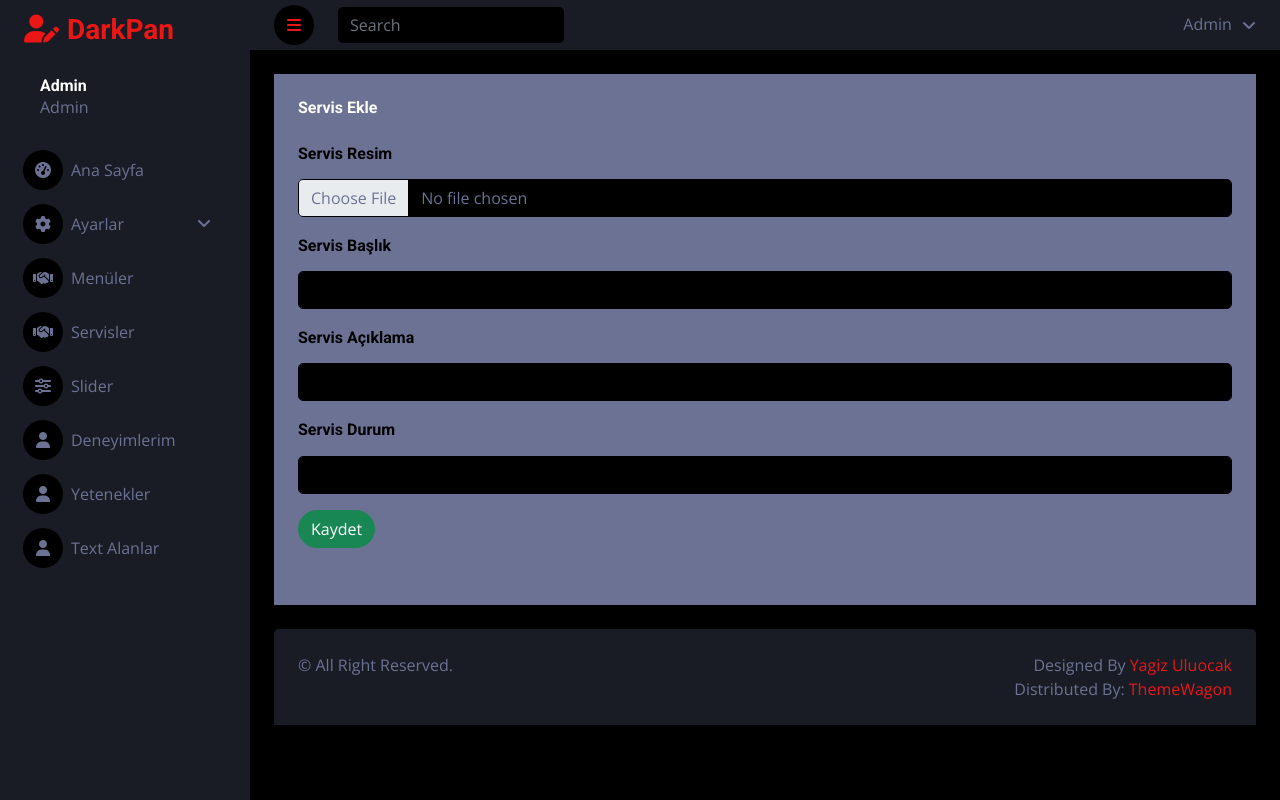
After one commit to YagizUluocak/PHP-Kurumsal-Tanitim-Web-Site, a PHP site: page /admin/pages/servis-ekle.php in a window 1280 px wide. The commit adds this page. Run offline with PHP 8.4, Linux system fonts and the light colour scheme; tables that the repository leaves empty or names only in its code hold one stand-in row (values such as "Sample post"); some libraries are stand-ins or nearby versions.

Commit message:
Admin-servis-islemleri

```diff
--- a/admin/classes/functions.class.php
+++ b/admin/classes/functions.class.php
@@ -2,7 +2,7 @@
 class Veri extends Db
 {
     private $tablo_ad;
-    private $tablolar = ['slider','test','hakkimizda'];
+    private $tablolar = ['slider','servis','hakkimizda'];
 
     private $id_alan_isim;
     private $tablo_id;
@@ -123,4 +123,80 @@ class Slider extends Db
     }
 }
 
+class Servis extends Db
+{
+    private $servis_id;
+    private $servis_ad;
+    private $servis_aciklama;
+    private $servis_durum;
+    private $servis_resim;
+
+
+    public function servisEkle()
+    {
+        $this->servis_ad = htmlspecialchars($_POST['servis_ad'], ENT_QUOTES);
+        $this->servis_aciklama = htmlspecialchars($_POST['servis_aciklama'], ENT_QUOTES);
+        $this->servis_resim = $_FILES["servis_resim"];
+        $this->servis_durum = htmlspecialchars($_POST['servis_durum'], ENT_QUOTES);
+
+        $dest_path = "../../images/servis/";
+        $this->servis_resim = $_FILES["servis_resim"]["name"];
+        $fileSourcePath = $_FILES["servis_resim"]["tmp_name"];
+        $fileDestPath = $dest_path . $this->servis_resim;
+        move_uploaded_file($fileSourcePath, $fileDestPath);
+
+        $query = "INSERT INTO servis(servis_ad, servis_aciklama, servis_durum, servis_resim) VALUES (:servis_ad, :servis_aciklama, :servis_durum, :servis_resim)";
+        $stmt = $this->connect()->prepare($query);
+
+        $stmt->bindParam(':servis_ad', $this->servis_ad);
+        $stmt->bindParam(':servis_aciklama', $this->servis_aciklama);
+        $stmt->bindParam(':servis_durum', $this->servis_durum);
+        $stmt->bindParam(':servis_resim', $this->servis_resim);
+
+        return $stmt->execute();
+    }
+
+    public function servisGuncelle()
+    {
+        $this->servis_id = $_GET['servis_id'];
+        $this->servis_ad = htmlspecialchars($_POST['servis_ad'], ENT_QUOTES);
+        $this->servis_aciklama = htmlspecialchars($_POST['servis_aciklama'], ENT_QUOTES);
+        $this->servis_durum = htmlspecialchars($_POST['servis_durum'], ENT_QUOTES);
+        $this->servis_resim = $_FILES["servis_resim"];
+
+        $resimadi = null;
+        if(isset($_FILES['servis_resim'])&& $_FILES['servis_resim']['error'] === UPLOAD_ERR_OK){
+
+            $resimadi = $_FILES['servis_resim']['name'];
+            $hedefKlasor = '../../images/servis/';
+            $hedefDosya = $hedefKlasor.$resimadi;
+
+            if(move_uploaded_file($_FILES['servis_resim']['tmp_name'], $hedefDosya)){
+                $resimadi = $resimadi;
+            }else{
+                echo "Resim Yükleme İşlemi Başarısız Oldu!";
+            }
+        }
+
+        $query = "UPDATE servis SET servis_ad=:servis_ad, servis_aciklama=:servis_aciklama, servis_durum=:servis_durum";
+
+        if($resimadi){
+            $query .=", servis_resim=:servis_resim";
+        }
+        $query .= " WHERE servis_id=:servis_id";
+        $stmt =$this->connect()->prepare($query);
+        $params = [
+            'servis_id'=> $this->servis_id,
+            'servis_ad' => $this->servis_ad,
+            'servis_aciklama' => $this->servis_aciklama,
+            'servis_durum' => $this->servis_durum
+        ];
+
+        if($resimadi){
+            $params['servis_resim'] = $resimadi;
+        }
+        return $stmt->execute($params);
+    }
+}
+
 ?>
--- /dev/null
+++ b/admin/controller/servis.controller.php
@@ -0,0 +1,65 @@
+<?php
+
+    $tablo_Ad = "servis";
+    $id_alan_isim = "servis_id";
+
+    //Veri Listele
+    $Veri = new Veri();
+    $VeriGetir = $Veri->veriGetir("servis");
+
+    //VeriIdGetir
+    if(isset($_GET[$id_alan_isim]))
+    {
+        $tablo_id = $_GET["servis_id"];
+        $VeriId = new Veri();
+        $veriIdGetir = $VeriId->veriIdGetir($tablo_Ad, $id_alan_isim, $tablo_id);
+    }
+
+     // VERİ SİL
+     if(isset($_GET['islem']) && $_GET['islem'] === 'ServisSil')
+     {
+        $tablo_id = $_GET[$id_alan_isim];
+        $VeriSil = $Veri->veriSil($tablo_Ad, $id_alan_isim, $tablo_id);
+
+        if($VeriSil)
+        {
+            echo "<script>window.location.href='servis.php?ServisSil=ok';</script>";
+            exit;
+        }
+        else
+        {
+            echo "<script>window.location.href='servis.php?ServisSil=no';</script>";
+            exit;
+        }
+     }
+
+
+    // EKLE / GÜNCELLE
+    if(isset($_POST["submit"]))
+    {
+        //EKLE
+        if(isset($_GET['islem']) && $_GET['islem'] === 'ServisEkle')
+        {
+            $servis = new Servis();
+            $servis->servisEkle();
+        }
+
+        // Güncelle
+        if(isset($_GET['islem']) && $_GET['islem'] === 'ServisGuncelle')
+        {
+            $servis = new Servis();
+            $ServisGuncelle = $servis->servisGuncelle();
+
+            if($ServisGuncelle){
+                echo "<script>window.location.href='servis.php?ServisGuncelle=ok';</script>";
+                exit;
+            }
+            else{
+                echo "<script>window.location.href='servis.php?ServisGuncelle=no';</script>";
+                exit;
+            }
+        }
+    }
+
+
+?>
--- a/admin/controller/slider.controller.php
+++ b/admin/controller/slider.controller.php
@@ -8,7 +8,6 @@
     $Veri = new Veri();
     $VeriGetir = $Veri->veriGetir("slider");
 
-
     //VeriIdGetir
     if(isset($_GET[$id_alan_isim]))
     {
@@ -16,7 +15,6 @@
         $VeriId = new Veri();
         $veriIdGetir = $VeriId->veriIdGetir($tablo_Ad, $id_alan_isim, $tablo_id);
     }
-
 
     // EKLE / GÜNCELLE
     if(isset($_POST["submit"]))
--- a/admin/inc/_sidebar.php
+++ b/admin/inc/_sidebar.php
@@ -21,7 +21,7 @@
                         </div>
                     </div>
                     <a href="../pages/menu.php" class="nav-item nav-link"><i class="fa fa-handshake me-2"></i>Menüler</a>
-                    <a href="../pages/referans.php" class="nav-item nav-link"><i class="fa fa-handshake me-2"></i>Referanslar</a>
+                    <a href="../pages/servis.php" class="nav-item nav-link"><i class="fa fa-handshake me-2"></i>Servisler</a>
                     <a href="../pages/slider.php" class="nav-item nav-link"><i class="fa solid fa-sliders me-2"></i>Slider</a>
                     <a href="../pages/deneyim.php" class="nav-item nav-link"><i class="fa fa-user me-2"></i>Deneyimlerim</a>
                     <a href="../pages/yetenek.php" class="nav-item nav-link"><i class="fa fa-user me-2"></i>Yetenekler</a>
--- /dev/null
+++ b/admin/pages/servis-ekle.php
@@ -0,0 +1,69 @@
+<?php
+require_once('../classes/db.class.php');
+include "../classes/functions.class.php";
+
+include "../inc/_header.php";
+
+
+include "../controller/servis.controller.php";
+
+?>
+
+<body>
+    <div class="container-fluid position-relative d-flex p-0" style="background-color: white; height: 100%;">
+        <!-- Sidebar Start -->
+        <?php include "../inc/_sidebar.php";?>
+        <!-- Sidebar End -->
+        <div class="content">
+            <!-- Navbar Start -->
+            <?php include "../inc/_navbar.php";?>
+            <!-- Navbar End -->
+
+            <div class="container-fluid pt-4 px-4">
+                <div class="row g-4 h-100" >
+                    <div class="col-sm-12 col-xl-12">
+                        <div class="col">
+                            <div class="bg-light p-4" style="height: 100%;">
+                                <h6 class="mb-4">Servis Ekle</h6>
+                                <form method="POST" enctype="multipart/form-data" style="min-height:55vh;">
+                                    <div class="mb-3">
+                                        <label for="servis_resim" class="form-label"> <h6 style="color: black;">Servis Resim</h6> </label>
+                                        <input class="form-control bg-dark" type="file" id="servis_resim" name="servis_resim">
+                                    </div>
+                                    <div class="mb-3">
+                                        <label for="servis_ad" class="form-label"> <h6 style="color: black;">Servis Başlık</h6></label>
+                                        <input type="text" class="form-control" id="servis_ad" name="servis_ad">
+                                    </div>
+                                    <div class="mb-3">
+                                        <label for="servis_aciklama" class="form-label"><h6 style="color: black;">Servis Açıklama</h6></label>
+                                        <input type="text" class="form-control" id="servis_aciklama" name="servis_aciklama">
+                                    </div>
+                                    <div class="mb-3">
+                                        <label for="servis_durum" class="form-label"><h6 style="color: black;">Servis Durum</h6></label>
+                                        <input type="number" class="form-control" id="servis_durum" name="servis_durum">
+                                    </div>
+                                        <button type="submit" class="btn btn-success rounded-pill" name="submit">Kaydet</button>
+                                </form>
+                            </div>
+                        </div>
+                    </div>
+                </div>
+            </div>
+            <!-- Footer Start -->
+            <?php include "../inc/_footer.php";?>
+            <!-- Footer End -->
+
+        </div>
+
+        <!-- Back to Top -->
+        <a href="#" class="btn btn-lg btn-primary btn-lg-square back-to-top">
+        <i class="bi bi-arrow-up"></i>
+        </a>
+
+    </div>
+  <!-- JavaScript Libraries -->
+  <?php include "../inc/_scripts.php";?>
+  <!-- JavaScript Libraries End -->
+
+</body>
+</html>
```
Also changed, not shown: admin/pages/servis-duzenle.php (added, +70 -0 lines), admin/pages/servis.php (added, +90 -0 lines), images/servis/Group 35.png (added), images/servis/Group 36.png (added), images/servis/ass.jpg (added), images/servis/big-bottle-of-water.png (added), images/servis/kisspng-water-drop-fine-water-droplets-5a83b1c9446cd0.6643792215185801692803-removebg-preview.png (added), images/servis/png-clipart-bottled-water-water-cooler-water-bottles-jug-bottle-food-plastic-bottle-thumbnail-removebg-preview.png (added).
